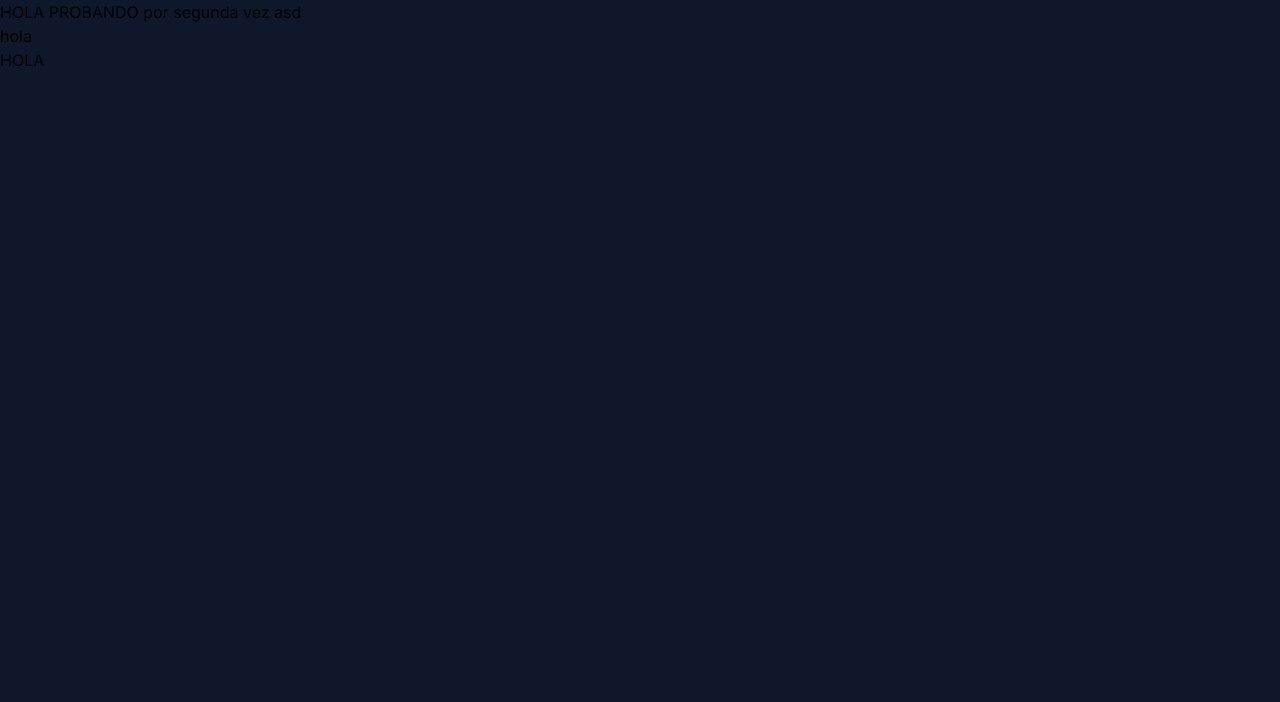
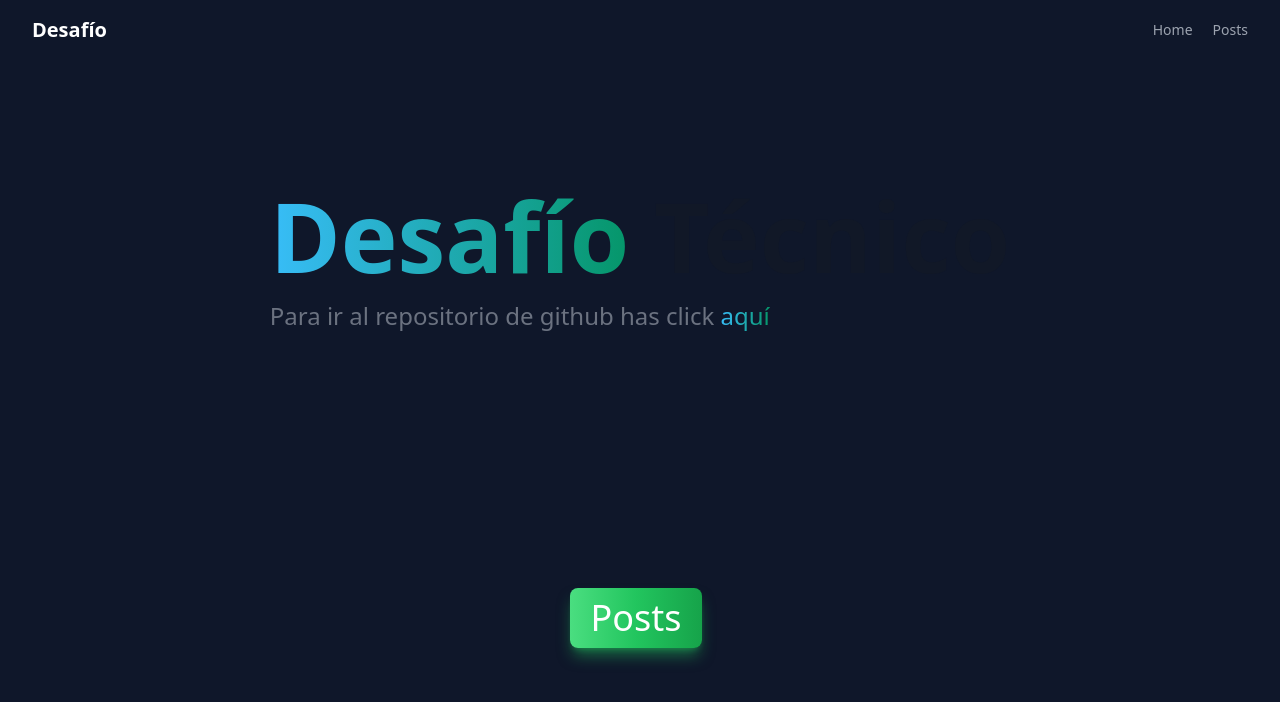
Before and after one commit to joaqwin/desafio-tecnico-nextjs, a Next.js app: page / in a window 1280 px wide. Shown: the top 702 px of the page. Built offline with nearby package versions, Linux system fonts and the light colour scheme.

Commit message:
UI finalizado, falta retocar un poco el isValidating

```diff
--- a/app/globals.css
+++ b/app/globals.css
@@ -26,3 +26,23 @@ body {
     text-wrap: balance;
   }
 }
+
+::-webkit-scrollbar {
+  width: 10px;
+}
+
+/* Track */
+::-webkit-scrollbar-track {
+  background: #f1f1f1;
+}
+
+/* Handle */
+::-webkit-scrollbar-thumb {
+  background: #888;
+  border-radius: 5px;
+}
+
+/* Handle on hover */
+::-webkit-scrollbar-thumb:hover {
+  background: #555;
+}
--- a/app/layout.tsx
+++ b/app/layout.tsx
@@ -2,6 +2,8 @@ import type { Metadata } from "next";
 import { Inter } from "next/font/google";
 import "./globals.css";
 import Head from "next/head";
+import Link from "next/link";
+
 
 const inter = Inter({ subsets: ["latin"] });
 
@@ -16,11 +18,59 @@ export default function RootLayout({
   children: React.ReactNode;
 }>) {
   return (
-    <html lang="en">
-      <body className={inter.className}>{children}
-        <h1>HOLA</h1>
-      </body>
+    <html>
+      <body className="bg-slate-900 flex h-full">
+        <div className="max-w-screen flex flex-col mx-auto size-full">
+          <header className="mb-auto flex flex-wrap sm:justify-start sm:flex-nowrap z-50 w-full text-sm py-4">
+            <nav className="w-full px-4 sm:flex sm:items-center sm:justify-between sm:px-6 lg:px-8" aria-label="Global">
+              <div className="flex items-center justify-between">
+                <Link href="/">
+                  <p className="flex-none text-xl font-semibold text-white focus:outline-none focus:ring-1 focus:ring-gray-600" aria-label="Brand">Desafío</p>
+                </Link>
+                <div className="sm:hidden ml-64">
+	                <div className="w-[150px] text-gray-900 dark:text-gray-100">
+	                  <div className="relative w-full group">
+	                    <button className="py-2.5 px-3 md:text-sm text-site bg-transparent rounded-lg inline-flex justify-center items-center border border-gray-700 hover:border-gray-600 focus:border-brand focus:outline-none focus:ring-0 peer flex items-center justify-between rounded font-semibold">
+                        <svg className="hs-collapse-open:hidden flex-shrink-0 size-4" xmlns="http://www.w3.org/2000/svg" width="24" height="24" viewBox="0 0 24 24" fill="none" stroke="currentColor" stroke-width="2" stroke-linecap="round" stroke-linejoin="round"><line x1="3" x2="21" y1="6" y2="6"/><line x1="3" x2="21" y1="12" y2="12"/><line x1="3" x2="21" y1="18" y2="18"/></svg>
+                        <svg className="hs-collapse-open:block hidden flex-shrink-0 size-4" xmlns="http://www.w3.org/2000/svg" width="24" height="24" viewBox="0 0 24 24" fill="none" stroke="currentColor" stroke-width="2" stroke-linecap="round" stroke-linejoin="round"><path d="M18 6 6 18"/><path d="m6 6 12 12"/></svg>
+                      </button>
+                    <div
+                      className="absolute z-[99] top-[100%] left-[50%] translate-x-[-50%] rounded-md overflow-hidden shadow-lg min-w-[200px] w-max peer-focus:visible peer-focus:opacity-100 opacity-0 invisible duration-200 p-1 bg-gray-100 dark:bg-gray-800  border border-dimmed text-xs md:text-sm">
+                      <div
+                        className="w-full block cursor-pointer hover:bg-white dark:hover:bg-gray-900 dark:bg-gray-800 hover:text-link px-3 py-2 rounded-md">
+                        <Link href="/">
+                          <p className="font-medium text-gray-400 hover:text-gray-500 focus:outline-none focus:ring-1 focus:ring-gray-600">Home</p>
+                        </Link>
+                      </div>
+                      <div
+                        className="w-full block cursor-pointer hover:bg-white dark:hover:bg-gray-900 dark:bg-gray-800 hover:text-link px-3 py-2 rounded-md">
+                        <Link href="/posts">
+                          <p className="font-medium text-gray-400 hover:text-gray-500 focus:outline-none focus:ring-1 focus:ring-gray-600">Posts</p>
+                        </Link>
+                      </div>
+                    </div>
+	                </div>
+                </div>
+              </div>
+            </div>
+            <div id="navbar-collapse-with-animation" className="hs-collapse hidden overflow-hidden transition-all duration-300 basis-full grow sm:block">
+              <div className="flex flex-col gap-5 mt-5 sm:flex-row sm:items-center sm:justify-end sm:mt-0 sm:ps-5">
+                <Link href="/">
+                  <p className="font-medium text-gray-400 hover:text-gray-500 focus:outline-none focus:ring-1 focus:ring-gray-600">Home</p>
+                </Link>
+                <Link href="/posts">
+                  <p className="font-medium text-gray-400 hover:text-gray-500 focus:outline-none focus:ring-1 focus:ring-gray-600">Posts</p>
+                </Link>
+              </div>
+            </div>
+          </nav>
+        </header>
 
+        {children}
+
+      </div>
+  </body>
     </html>
+
   );
 }
--- a/app/page.tsx
+++ b/app/page.tsx
@@ -3,11 +3,18 @@ import Link from "next/link";
 
 export default function Home() {
   return (
-    <main>
-      <h1>HOLA PROBANDO por segunda vez asd</h1>
-      <Link href="/posts">
-        <p>hola</p>
-      </Link>
+    <main className="grid place-content-center space-y-32">
+
+      <div className="my-32">
+        <h1 className="mb-4 text-3xl font-extrabold text-gray-900 dark:text-white md:text-5xl lg:text-8xl"><span className="text-transparent bg-clip-text bg-gradient-to-r to-emerald-600 from-sky-400">Desafío</span> Técnico</h1>
+        <p className="text-lg font-normal text-gray-500 lg:text-2xl dark:text-gray-400">Para ir al repositorio de github has click <a className="text-transparent bg-clip-text bg-gradient-to-r to-emerald-600 from-sky-400" href='https://github.com/joaqwin/desafio-tecnico-nextjs'>aquí</a></p>
+      </div>
+      <div className="flex justify-center">
+        <Link href="/posts">
+          <button type="button" className="text-white bg-gradient-to-r md:text-2xl lg:text-4xl from-green-400 via-green-500 to-green-600 hover:bg-gradient-to-br focus:ring-4 focus:outline-none focus:ring-green-300 dark:focus:ring-green-800 shadow-lg shadow-green-500/50 dark:shadow-lg dark:shadow-green-800/80 font-medium rounded-lg text-sm px-5 py-2.5 text-center me-2 mb-2">Posts</button>
+        </Link>
+      </div>
+
     </main>
   );
 }
--- a/app/posts/page.tsx
+++ b/app/posts/page.tsx
@@ -50,17 +50,22 @@ export default function Page(){
     }, [debounced])
 
     if(error) return <div>Failed to load</div>
-    if(isValidating) return (
+    if(!data) return (
         <div className="flex justify-center items-center h-screen">
-            <h1>Loading..........</h1>
             <div className="rounded-full h-20 w-20 bg-violet-800 animate-ping"></div>
         </div>
     )
 
     return (
-        <section className='flex'>
-            <div className="flex justify-center pt-3 md:p-6 lg:mb-0 lg:min-h-0 lg:min-w-0 max-h-screen max-w-screen-md">
-                <div className="border h-full w-full lg:flex-1 px-3 min-h-0 min-w-0">
+        <section className='grid place-content-center'>
+            <div className="object-left flex justify-center mx-auto max-w-sm">
+                <label className="mb-2 block text-sm font-medium text-gray-900 dark:text-gray">
+                    Filtra por userID
+                    <input name='Filtro' value={val} onChange={change} onKeyUp={handleKeyUp} type='number' placeholder="Escribe aquí la ID que deseas buscar" className="w-full sw-full rounded-lg border border-gray-300 bg-gray-50 p-2.5 text-sm text-gray-900 focus:border-blue-500 focus:ring-blue-500 dark:border-gray-600 dark:bg-gray-700 dark:text-white dark:placeholder-gray-400 dark:focus:border-blue-500 dark:focus:ring-blue-500"/>
+                </label>
+            </div>
+            <div className="flex pt-3 md:p-6 lg:mb-0 lg:min-h-0 lg:min-w-0 max-h-screen max-w-screen-md">
+                <div className="h-full w-full lg:flex-1 px-3 min-h-0 min-w-0">
 
                     <div className="w-full h-full min-h-0 min-w-0 overflow-auto">
                 {
@@ -70,12 +75,6 @@ export default function Page(){
                     </div>
                 </div>
             </div>
-            <div className="mx-auto max-w-sm">
-                <label className="mb-2 block text-sm font-medium text-gray-900 dark:text-gray">
-                    Filtra por userID
-                    <input name='Filtro' value={val} onChange={change} onKeyUp={handleKeyUp} type='number' placeholder="type here your filter" className="block w-full rounded-lg border border-gray-300 bg-gray-50 p-2.5 text-sm text-gray-900 focus:border-blue-500 focus:ring-blue-500 dark:border-gray-600 dark:bg-gray-700 dark:text-white dark:placeholder-gray-400 dark:focus:border-blue-500 dark:focus:ring-blue-500"/>
-                </label>
-            </div>
         </section>
     )
 }
```
